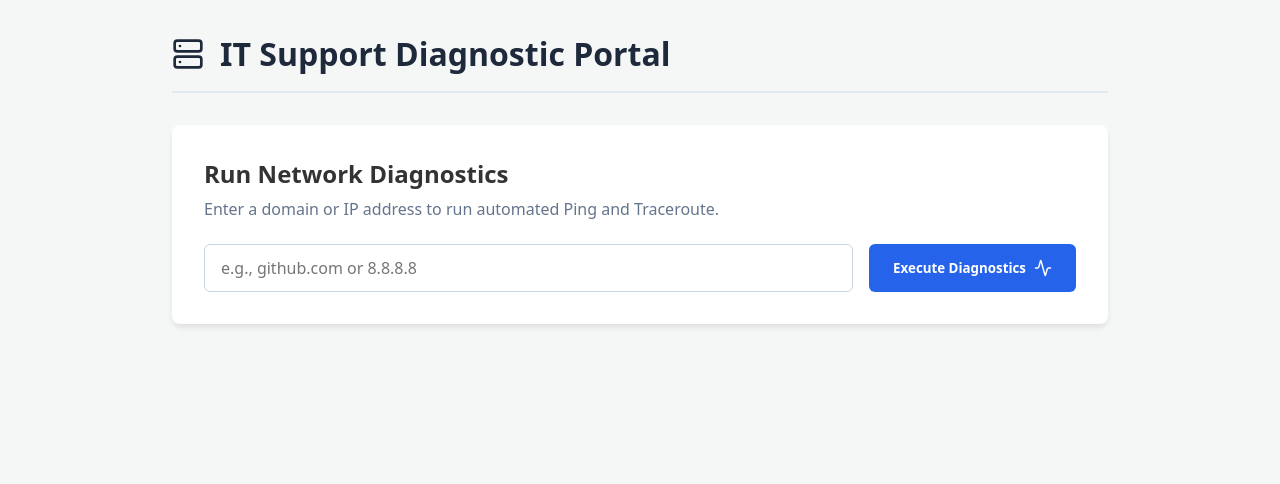
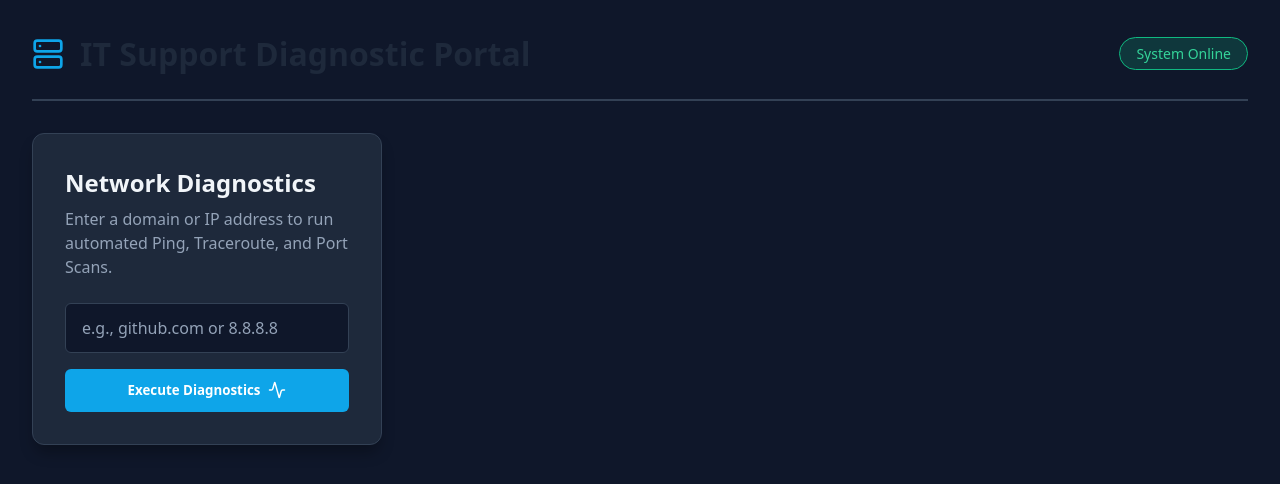
Before and after one commit to AC0731/it-helpdesk-frontend, a React (Vite) app: page / in a window 1280 px wide. Shown: the top 484 px of the page. Built offline with nearby package versions, Linux system fonts and the light colour scheme.

Commit message:
feat: added port scanner UI and fixed ticket generation payload

```diff
--- a/src/App.css
+++ b/src/App.css
@@ -91,6 +91,212 @@
   padding: 1.5rem;
   color: #22c55e;
   font-family: 'Courier New', Courier, monospace;
+}/* --- GLOBAL VARIABLES: The "Twilight" Mid-Tone Theme --- */
+
+:root {
+  --bg-main: #0f172a;        /* Deep navy */
+  --bg-panel: #1e293b;       /* Lighter navy */
+  --text-main: #f1f5f9;
+  --text-muted: #94a3b8;
+  --accent: #0ea5e9;         /* Sky blue */
+  --accent-hover: #0284c7;
+  --btn-success: #10b981;
+  --btn-success-hover: #059669;
+  --terminal-bg: #020617;    /* Darkest blue */
+  --terminal-text: #a3e635;  /* Lime green terminal text */
+  --border: #334155;
+}
+
+/* Base Body Override */
+body {
+  background-color: var(--bg-main);
+  color: var(--text-main);
+}
+
+.dashboard-container {
+  max-width: 1400px;
+  margin: 0 auto;
+  padding: 2rem;
+}
+
+/* Header */
+.dashboard-header {
+  display: flex;
+  justify-content: space-between;
+  align-items: center;
+  border-bottom: 2px solid var(--border);
+  padding-bottom: 1.5rem;
+  margin-bottom: 2rem;
+}
+
+.header-title {
+  display: flex;
+  align-items: center;
+  gap: 1rem;
+}
+
+.system-status {
+  font-size: 0.875rem;
+  background: rgba(16, 185, 129, 0.2);
+  color: #34d399;
+  padding: 0.4rem 1rem;
+  border-radius: 999px;
+  border: 1px solid #10b981;
+}
+
+.text-accent { color: var(--accent); }
+.icon-large { width: 32px; height: 32px; }
+.icon-small { width: 18px; height: 18px; }
+
+/* Responsive Main Layout */
+.dashboard-main {
+  display: grid;
+  grid-template-columns: 1fr;
+  gap: 2rem;
+  align-items: start;
+}
+
+/* Switch to 2 columns on wide screens (Tablet/Desktop) */
+@media (min-width: 1024px) {
+  .dashboard-main {
+    grid-template-columns: 350px 1fr;
+  }
+}
+
+/* Panels */
+.panel {
+  background: var(--bg-panel);
+  padding: 2rem;
+  border-radius: 12px;
+  box-shadow: 0 10px 15px -3px rgba(0, 0, 0, 0.3);
+  border: 1px solid var(--border);
+}
+
+.panel-header h2 { margin-bottom: 0.5rem; }
+.panel-header p { color: var(--text-muted); margin-bottom: 1.5rem; line-height: 1.5; }
+
+/* Forms & Inputs */
+.search-form {
+  display: flex;
+  flex-direction: column;
+  gap: 1rem;
+}
+
+.search-input {
+  padding: 0.8rem 1rem;
+  border: 1px solid var(--border);
+  border-radius: 6px;
+  font-size: 1rem;
+  background: var(--bg-main);
+  color: var(--text-main);
+}
+
+.search-input:focus { outline: 2px solid var(--accent); }
+.search-input::placeholder { color: #94a3b8; }
+
+/* Buttons */
+.btn-primary, .btn-secondary {
+  display: flex;
+  align-items: center;
+  justify-content: center;
+  gap: 0.5rem;
+  padding: 0.8rem 1.5rem;
+  border: none;
+  border-radius: 6px;
+  font-weight: 600;
+  cursor: pointer;
+  transition: all 0.2s;
+  color: white;
+}
+
+.btn-primary { background: var(--accent); }
+.btn-primary:hover:not(:disabled) { background: var(--accent-hover); }
+.btn-primary:disabled { background: var(--border); cursor: not-allowed; opacity: 0.7; }
+
+.btn-secondary { background: var(--btn-success); }
+.btn-secondary:hover { background: var(--btn-success-hover); }
+
+/* Results Header (changes to column on mobile, row on desktop) */
+.results-header {
+  display: flex;
+  flex-direction: column;
+  gap: 1rem;
+  margin-bottom: 1.5rem;
+}
+
+@media (min-width: 640px) {
+  .results-header {
+    flex-direction: row;
+    justify-content: space-between;
+    align-items: center;
+  }
+}
+
+/* Terminal Window */
+.terminal-window {
+  background: var(--terminal-bg);
+  border-radius: 8px;
+  overflow: hidden;
+  margin-top: 1rem;
+  border: 1px solid #1e293b;
+  box-shadow: inset 0 2px 4px rgba(0,0,0,0.5);
+}
+
+.terminal-header {
+  background: #1e293b;
+  color: #94a3b8;
+  padding: 0.6rem 1rem;
+  display: flex;
+  align-items: center;
+  gap: 1rem;
+  font-size: 0.875rem;
+}
+
+.terminal-dots { display: flex; gap: 6px; }
+.dot { width: 12px; height: 12px; border-radius: 50%; }
+.dot-red { background: #ef4444; }
+.dot-yellow { background: #eab308; }
+.dot-green { background: #22c55e; }
+
+.terminal-body {
+  padding: 1.5rem;
+  color: var(--terminal-text);
+  font-family: 'Consolas', 'Courier New', monospace;
+  font-size: 0.9rem;
+  overflow-x: auto; /* Adds scrollbar for long lines on mobile */
+}
+
+.terminal-title {
+  color: #38bdf8;
+  margin: 1.5rem 0 0.5rem 0;
+  font-size: 1rem;
+  text-shadow: 0 0 5px rgba(56, 189, 248, 0.3);
+}
+
+.terminal-title:first-child { margin-top: 0; }
+pre { white-space: pre-wrap; word-wrap: break-word; line-height: 1.4; }
+
+/* Alerts */
+.alert {
+  display: flex;
+  align-items: center;
+  gap: 0.5rem;
+  padding: 1rem;
+  border-radius: 6px;
+  margin-top: 1rem;
+  font-weight: 500;
+}
+.error-banner { background: rgba(220, 38, 38, 0.2); color: #fca5a5; border: 1px solid #dc2626; }
+.success-banner { background: rgba(16, 185, 129, 0.2); color: #6ee7b7; border: 1px solid #10b981; }
+
+/* Animations */
+.spinner { animation: spin 1s linear infinite; }
+@keyframes spin { 100% { transform: rotate(360deg); } }
+
+.fade-in { animation: fadeIn 0.4s ease-in; }
+@keyframes fadeIn {
+  from { opacity: 0; transform: translateY(10px); }
+  to { opacity: 1; transform: translateY(0); }
 }
 
 .terminal-body h3 {
--- a/src/App.jsx
+++ b/src/App.jsx
@@ -1,6 +1,6 @@
 import { useState } from 'react'
 import axios from 'axios'
-import { Activity, Server, AlertCircle, CheckCircle, Terminal } from 'lucide-react'
+import { Activity, Server, AlertCircle, CheckCircle, Terminal, Loader2 } from 'lucide-react'
 import './App.css'
 
 function App() {
@@ -39,7 +39,8 @@ function App() {
         ping_data: results.results.ping,
         traceroute_data: results.results.traceroute
       })
-      setTicketStatus(response.ticket_id)
+      // Fixed: response.data.ticket_id
+      setTicketStatus(response.data.ticket_id)
     } catch (err) {
       setTicketStatus('Error generating ticket.')
     }
@@ -48,15 +49,19 @@ function App() {
   return (
     <div className="dashboard-container">
       <header className="dashboard-header">
-        <Server className="icon-large" />
-        <h1>IT Support Diagnostic Portal</h1>
+        <div className="header-title">
+          <Server className="icon-large text-accent" />
+          <h1>IT Support Diagnostic Portal</h1>
+        </div>
+        <span className="system-status">System Online</span>
       </header>
 
       <main className="dashboard-main">
-        {/* Search Panel */}
-        <div className="panel search-panel">
-          <h2>Run Network Diagnostics</h2>
-          <p>Enter a domain or IP address to run automated Ping and Traceroute.</p>
+        <section className="panel search-panel">
+          <div className="panel-header">
+            <h2>Network Diagnostics</h2>
+            <p>Enter a domain or IP address to run automated Ping, Traceroute, and Port Scans.</p>
+          </div>
 
           <form onSubmit={runDiagnostics} className="search-form">
             <input
@@ -67,47 +72,87 @@ function App() {
               className="search-input"
             />
             <button type="submit" className="btn-primary" disabled={loading}>
-              {loading ? 'Running Tests...' : 'Execute Diagnostics'}
-              {!loading && <Activity className="icon-small" />}
+              {loading ? (
+                <>
+                  <Loader2 className="icon-small spinner" />
+                  Running Tests...
+                </>
+              ) : (
+                <>
+                  Execute Diagnostics
+                  <Activity className="icon-small" />
+                </>
+              )}
             </button>
           </form>
 
           {error && (
-            <div className="error-banner">
+            <div className="alert error-banner">
               <AlertCircle className="icon-small" /> {error}
             </div>
           )}
-        </div>
+        </section>
 
-        {/* Results Panel */}
         {results && (
-          <div className="panel results-panel">
+          <section className="panel results-panel fade-in">
             <div className="results-header">
-              <h2>Diagnostic Results for: <span>{results.target}</span></h2>
+              <h2>Target: <span className="text-accent">{results.target}</span></h2>
               <button onClick={generateTicket} className="btn-secondary">
                 Generate Support Ticket
               </button>
             </div>
 
             {ticketStatus && (
-              <div className="success-banner">
-                <CheckCircle className="icon-small" /> Ticket created successfully: {ticketStatus}
+              <div className="alert success-banner fade-in">
+                <CheckCircle className="icon-small" /> Ticket Created: {ticketStatus}
+              </div>
+            )}
+
+            {/* --- NEW PORT SCANNER UI --- */}
+            {results.results.ports && (
+              <div className="port-scanner-section" style={{ marginBottom: '1.5rem', background: 'var(--bg-main)', padding: '1rem', borderRadius: '8px', border: '1px solid var(--border)' }}>
+                <h3 style={{ fontSize: '0.875rem', textTransform: 'uppercase', letterSpacing: '1px', color: 'var(--text-muted)', marginBottom: '0.75rem' }}>
+                  Open Ports Check
+                </h3>
+                <div style={{ display: 'flex', gap: '0.5rem', flexWrap: 'wrap' }}>
+                  {Object.entries(results.results.ports).map(([port, status]) => (
+                    <span
+                      key={port}
+                      style={{
+                        padding: '0.25rem 0.75rem',
+                        borderRadius: '999px',
+                        fontSize: '0.875rem',
+                        fontWeight: 'bold',
+                        backgroundColor: status === 'Open' ? 'rgba(16, 185, 129, 0.1)' : 'rgba(239, 68, 68, 0.1)',
+                        color: status === 'Open' ? 'var(--btn-success)' : '#ef4444',
+                        border: `1px solid ${status === 'Open' ? 'var(--btn-success)' : '#ef4444'}`
+                      }}
+                    >
+                      Port {port}: {status}
+                    </span>
+                  ))}
+                </div>
               </div>
             )}
 
             <div className="terminal-window">
               <div className="terminal-header">
-                <Terminal className="icon-small" /> Command Line Output
+                <div className="terminal-dots">
+                  <span className="dot dot-red"></span>
+                  <span className="dot dot-yellow"></span>
+                  <span className="dot dot-green"></span>
+                </div>
+                <span><Terminal className="icon-small" /> console</span>
               </div>
               <div className="terminal-body">
-                <h3>--- PING RESULTS ---</h3>
+                <h3 className="terminal-title">--- PING RESULTS ---</h3>
                 <pre>{results.results.ping}</pre>
 
-                <h3>--- TRACEROUTE RESULTS ---</h3>
+                <h3 className="terminal-title">--- TRACEROUTE RESULTS ---</h3>
                 <pre>{results.results.traceroute}</pre>
               </div>
             </div>
-          </div>
+          </section>
         )}
       </main>
     </div>
```
